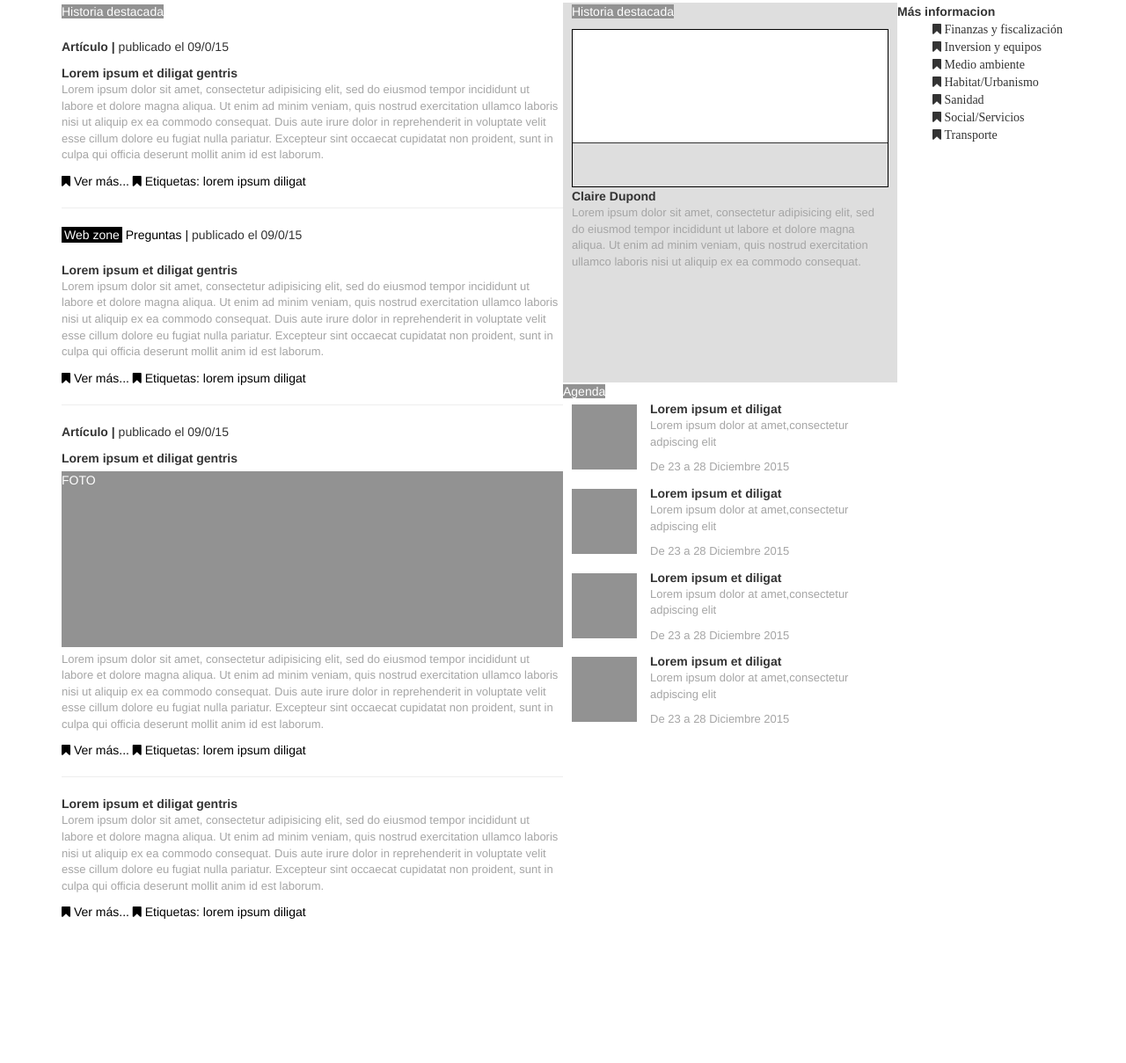
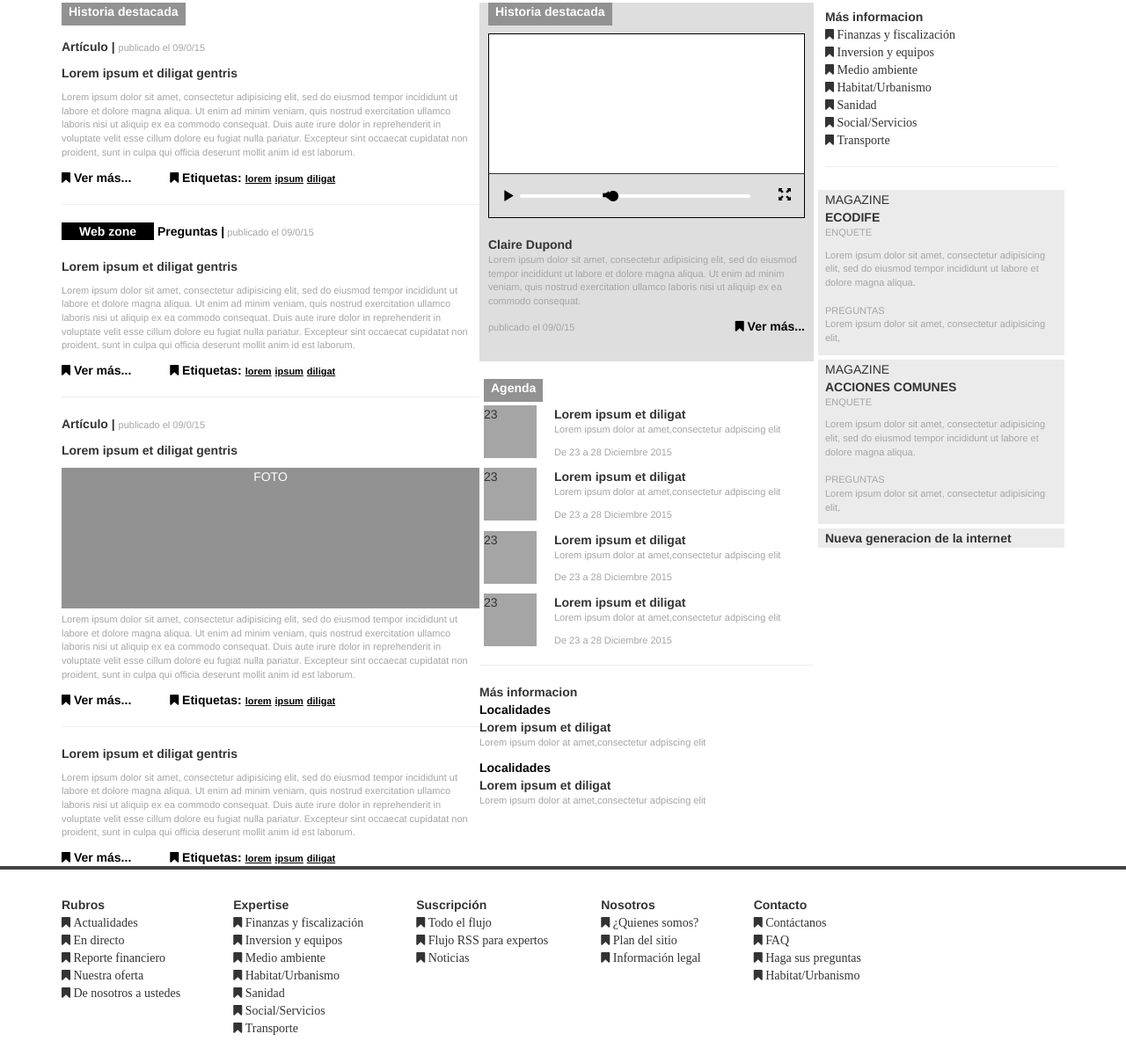
Before and after one commit to Carmenrosacoder/grid-system-bootstrap, a plain HTML site: page Problema/index.html in a window 1280 px wide. Shown: the part 144-1353 px from the top of the page at 88% size. Before the commit the page ends 1191 px from the top, so only its background shows below. Drawn offline with Linux system fonts and the light colour scheme.

Commit message:
finalizado al80%

```diff
--- a/Problema/css/main.css
+++ b/Problema/css/main.css
@@ -1,108 +1,189 @@
 /* Inserta tu código aqui */
+
+
 /*BOOTSTRAP PARCH*/
-.nav-tabs{
+
+.nav-tabs {
     background-color: #D6D6D6;
     border: none;
-    padding:40px 13px 0px 13px;
-
+    padding: 40px 13px 0px 13px;
 }
-.nav-tabs li a{
+.nav-tabs li a {
     color: black;
     font-weight: bold;
     padding: 8px 32px;
 }
-.navbar-collapse{
+.navbar-collapse {
     padding: 0px;
 }
-.container-fluid{
+.container-fluid {
     padding: 0px;
 }
-.navbar-default{
+.navbar-default {
     background-color: transparent;
     border: none;
-
 }
-.navbar-default .navbar-nav>li>a{
+.navbar-default .navbar-nav>li>a {
     color: black;
     font-weight: bold;
 }
-.navbar-default .navbar-brand{
+.navbar-default .navbar-brand {
     color: black;
-
     font-size: 25px;
 }
-
 .btn-default {
     color: black;
     background-color: #D6D6D6;
     border-color: black;
     padding: 1px 13px;
 }
-.form-control{
+.form-control {
     height: 26px;
     padding: 5px 2px;
     border: 1px solid black;
     border-radius: 0px;
 }
+
 /*BOTON*/
-.btn_plomo{
+
+.btn_plomo {
     background-color: #929292;
     color: white;
-    padding: 4px 7px;
-
+    padding: 2px 8px 8px 8px;
 }
-.btn_negro{
+.btn_negro {
     background-color: black;
     color: white;
-    padding: 1px 3px;
+    padding: 2px 20px;
 }
-.text_plomo{
-    color:#A5A5A5;
-    font-size: 13px;
+.text_plomo {
+    color: #A5A5A5;
+    font-size: 11px;
 }
-.row{
+.underline {
+    text-decoration: underline;
+    font-size: 11px;
+}
+.etique {
+    margin-left: 40px;
+    font-style: normal;
+}
+.vermas_right {
+    float: right;
+}
+.row {
     padding: 0px;
     margin: 0px;
-
 }
 .sinpadding [class*="col-"] {
     padding: 0;
 }
-
-.text-white{
+.text-white {
     background-color: white;
     border: 1px solid black;
-	height: 180px;
-	margin: 10px 0px 0px 0px;
+    height: 210px;
+    margin: 15px 0px 0px 0px;
 }
-.backg_plomo{
+.backg_plomo {
     background-color: #DEDEDE;
-padding: 0px 10px 118px 10px;
+    padding: 0px 10px 20px 10px;
 }
-#play_video{
+#play_video {
     height: 50px;
     padding: 0px;
     position: relative;
-	top: 128px;
-	border-top:1px solid;
+    top: 158px;
+    border-top: 1px solid;
 }
-a{
+.barra_video {
+    margin: 15px;
+}
+.time_video {
+    border-radius: 4px;
+    background-color: white;
+    margin: -12px 20px;
+    width: 80%;
+    height: 4px;
+    text-align: center;
+}
+.fa-circle {
+    position: relative;
+    left: 120px;
+}
+.glyphicon-volume-up {
+    position: relative;
+    left: 30%;
+}
+a {
     color: black;
+    font-weight: bold;
 }
-#foto{
+#foto {
     padding: 0px;
-	height: 200px;
+    height: 160px;
     margin: 5px 0px;
+    text-align: center;
 }
-
-
-#fecha{
-	width: 74px;
-	height: 74px;
+.agenda {
+    margin: 0px 5px;
+}
+.dia {
     float: left;
-	margin: 5px 15px 5px 10px;
+    background-color: #A5A5A5;
+    width: 60px;
+    height: 60px;
+    margin-right: 20px;
 }
-.btn_plomo{
+.btns_plomo {
     padding: 0px;
     height: 74px;
 }
+.navbar-collapse.in {
+    overflow-y: hidden;
+}
+.magazine {
+    background-color: #ebebeb;
+}
+.informacion, .magazine {
+    margin: 5px 0px 0px 5px;
+    padding: 1px 8px;
+}
+.info_fa {
+    line-height: 20px;
+    display: block;
+}
+.info_footer {
+    padding: 30px 0px;
+    float: left;
+    margin-right: 70px;
+}
+.separador {
+    width: 100%;
+    background-color: #444444;
+    height: 4px;
+}
+
+/*MEDIA QUERIES*/
+
+@media (min-width:768px) and (max-width:1199px) {
+    .nav-tabs li a {
+        color: black;
+        font-weight: bold;
+        padding: 8px 5px;
+    }
+    .info_footer {
+        margin-right: 40px;
+    }
+}
+@media (min-width:600px) {
+    .navbar-nav {
+        float: right;
+    }
+    .navbar-nav li {
+        float: right;
+    }
+    .navbar-toggle {}
+    .info_footer {
+        margin-right: 60px;
+    }
+}
--- a/Problema/index.html
+++ b/Problema/index.html
@@ -24,21 +24,12 @@
 		<nav class="navbar navbar-default">
 			<div class="container-fluid">
 				<!-- Brand and toggle get grouped for better mobile display -->
-				<div class="navbar-header">
-					<button type="button" class="navbar-toggle collapsed" data-toggle="collapse" data-target="#bs-example-navbar-collapse-1" aria-expanded="false">
-						<span class="sr-only">Toggle navigation</span>
-						<span class="icon-bar"></span>
-						<span class="icon-bar"></span>
-						<span class="icon-bar"></span>
-					</button>
+
 				<a class="navbar-brand" href="#">Site name</a>
-
-				</div>
 				<div class="navbar-right">
 
-					<ul class="nav navbar-nav hidden-xs ">
-						<li><a href="#">Noticias</a></li>
-						<li><a href="#">Enlaces RSS</a></li>
+					<ul class="nav navbar-nav ">
+
 
 						<li>
 							<form class="navbar-form  hidden-md hidden-xs hidden-sm" role="search">
@@ -48,21 +39,37 @@
 								<button type="submit" class="btn btn-default">Buscar</button>
 							</form>
 						</li>
+
+						<li><a href="#"><i class="glyphicon glyphicon-home"></i> Enlaces RSS</a></li>
+						<li><a href="#"><i class="glyphicon glyphicon-home"></i> Noticias</a></li>
 					</ul>
+
+
+
+
+
 
 				</div>
 
 				<!-- Collect the nav links, forms, and other content for toggling -->
 				<!-- /.navbar-collapse -->
 			</div>
-			<div class=" navbar-collapse " id="bs-example-navbar-collapse-1" >
-				<ul class="nav nav-tabs ">
-					<li role="presentation" class="active"><a href="#">Bienvenido</a></li>
-					<li role="presentation"><a href="#">Actualidades</a></li>
-					<li role="presentation"><a href="#">En directo</a></li>
-					<li role="presentation"><a href="#">Reporte financiero</a></li>
-					<li role="presentation"><a href="#">Nuestra oferta</a></li>
-					<li role="presentation"><a href="#">De nosotros a usted</a></li>
+			<button type="button" class="navbar-toggle collapsed " data-toggle="collapse" data-target="#bs-example-navbar-collapse-1" aria-expanded="false">
+				<span class="sr-only">Toggle navigation</span>
+				<span class="icon-bar"></span>
+				<span class="icon-bar"></span>
+				<span class="icon-bar"></span>
+				<span class="icon-bar"></span>
+			</button>
+			<div class=" navbar-collapse " id="bs-example-navbar-collapse-1">
+
+				<ul class="nav nav-tabs   ">
+					<li class="active"><a href="#">Bienvenido</a></li>
+					<li><a href="#">Actualidades</a></li>
+					<li><a href="#">En directo</a></li>
+					<li><a href="#">Reporte financiero</a></li>
+					<li><a href="#">Nuestra oferta</a></li>
+					<li><a href="#">De nosotros a usted</a></li>
 				</ul>
 
 			</div>
@@ -70,159 +77,389 @@
 		</nav>
 		<div class="row">
 
-			<div class="col-lg-6 col-md-6" >
+			<div class="col-lg-5 col-sm-6">
 
 
 
 				<a href="#" class="btn_plomo">Historia destacada</a>
 				</br>
 				</br>
-				<p><strong>Artículo | </strong> <span>publicado el 09/0/15</span></p>
+				<p><strong>Artículo | </strong> <span class="text_plomo">publicado el 09/0/15</span></p>
 				<div class="articulo">
-					<strong>Lorem ipsum et diligat gentris</strong>
+					<p><strong>Lorem ipsum et diligat gentris</strong></p>
+
 					<p class="text_plomo">
 						Lorem ipsum dolor sit amet, consectetur adipisicing elit, sed do eiusmod tempor incididunt ut labore et dolore magna aliqua. Ut enim ad minim veniam, quis nostrud exercitation ullamco laboris nisi ut aliquip ex ea commodo consequat. Duis aute irure dolor
 						in reprehenderit in voluptate velit esse cillum dolore eu fugiat nulla pariatur. Excepteur sint occaecat cupidatat non proident, sunt in culpa qui officia deserunt mollit anim id est laborum.
 					</p>
-					<a href="#" ><i class="fa fa-bookmark"></i> Ver más...</a>
-					<a href="#" ><i class="fa fa-bookmark"></i> Etiquetas:
-						<a href="#">lorem</a>
-						<a href="#">ipsum</a>
-						<a href="#">diligat</a>
+
+
+					<a href="#"><i class="fa fa-bookmark"></i> Ver más...</a>
+					<i class="etique">
+					<a href="#"><i class="fa fa-bookmark" ></i> Etiquetas:
+					<a href="#" class="underline">lorem</a>
+					<a href="#" class="underline">ipsum</a>
+					<a href="#" class="underline">diligat</a>
 					</a>
+					</i>
 
 				</div>
 				<hr>
 				<div class="articulo">
 					<a href="#" class="btn_negro">Web zone</a>
-					<a href="#"> Preguntas |</a><span> publicado el 09/0/15</span>
+					<a href="#"> Preguntas |</a><span class="text_plomo"> publicado el 09/0/15</span>
 					</br>
 					</br>
-					<strong>Lorem ipsum et diligat gentris</strong>
-					<p class="text_plomo">
-						Lorem ipsum dolor sit amet, consectetur adipisicing elit, sed do eiusmod tempor incididunt ut labore et dolore magna aliqua. Ut enim ad minim veniam, quis nostrud exercitation ullamco laboris nisi ut aliquip ex ea commodo consequat. Duis aute irure dolor
-						in reprehenderit in voluptate velit esse cillum dolore eu fugiat nulla pariatur. Excepteur sint occaecat cupidatat non proident, sunt in culpa qui officia deserunt mollit anim id est laborum.
-					</p>
-					<a href="#" ><i class="fa fa-bookmark"></i> Ver más...</a>
-					<a href="#" ><i class="fa fa-bookmark"></i> Etiquetas:
-						<a href="#">lorem</a>
-						<a href="#">ipsum</a>
-						<a href="#">diligat</a>
-					 </a>
-
-				</div>
-				<hr>
-<p><strong>Artículo | </strong> <span>publicado el 09/0/15</span></p>
-				<div class="articulo">
-					<strong>Lorem ipsum et diligat gentris</strong>
-					<div class="btn_plomo" id="foto">
-						FOTO
-
-					</div>
+					<p><strong>Lorem ipsum et diligat gentris</strong></p>
 
 					<p class="text_plomo">
 						Lorem ipsum dolor sit amet, consectetur adipisicing elit, sed do eiusmod tempor incididunt ut labore et dolore magna aliqua. Ut enim ad minim veniam, quis nostrud exercitation ullamco laboris nisi ut aliquip ex ea commodo consequat. Duis aute irure dolor
 						in reprehenderit in voluptate velit esse cillum dolore eu fugiat nulla pariatur. Excepteur sint occaecat cupidatat non proident, sunt in culpa qui officia deserunt mollit anim id est laborum.
 					</p>
-					<a href="#" ><i class="fa fa-bookmark"></i> Ver más...</a>
-					<a href="#" ><i class="fa fa-bookmark"></i> Etiquetas:
-						<a href="#">lorem</a>
-						<a href="#">ipsum</a>
-						<a href="#">diligat</a>
+
+
+					<a href="#"><i class="fa fa-bookmark"></i> Ver más...</a>
+					<i class="etique">
+					<a href="#"><i class="fa fa-bookmark" ></i> Etiquetas:
+					<a href="#" class="underline">lorem</a>
+					<a href="#" class="underline">ipsum</a>
+					<a href="#" class="underline">diligat</a>
 					</a>
+					</i>
+				</div>
+				<hr>
+				<p><strong>Artículo | </strong> <span class="text_plomo">publicado el 09/0/15</span></p>
+				<div class="articulo">
+					<p><strong>Lorem ipsum et diligat gentris</strong></p>
+					<div class="btn_plomo" id="foto">
+
+						FOTO
+
+
+
+					</div>
+
+
+
+					<p class="text_plomo">
+						Lorem ipsum dolor sit amet, consectetur adipisicing elit, sed do eiusmod tempor incididunt ut labore et dolore magna aliqua. Ut enim ad minim veniam, quis nostrud exercitation ullamco laboris nisi ut aliquip ex ea commodo consequat. Duis aute irure dolor
+						in reprehenderit in voluptate velit esse cillum dolore eu fugiat nulla pariatur. Excepteur sint occaecat cupidatat non proident, sunt in culpa qui officia deserunt mollit anim id est laborum.
+					</p>
+
+
+					<a href="#"><i class="fa fa-bookmark"></i> Ver más...</a>
+					<i class="etique">
+					<a href="#"><i class="fa fa-bookmark" ></i> Etiquetas:
+					<a href="#" class="underline">lorem</a>
+					<a href="#" class="underline">ipsum</a>
+					<a href="#" class="underline">diligat</a>
+					</a>
+					</i>
 
 				</div>
 				<hr>
 				<div class="articulo">
-					<strong>Lorem ipsum et diligat gentris</strong>
+					<p><strong>Lorem ipsum et diligat gentris</strong></p>
 					<p class="text_plomo">
 						Lorem ipsum dolor sit amet, consectetur adipisicing elit, sed do eiusmod tempor incididunt ut labore et dolore magna aliqua. Ut enim ad minim veniam, quis nostrud exercitation ullamco laboris nisi ut aliquip ex ea commodo consequat. Duis aute irure dolor
 						in reprehenderit in voluptate velit esse cillum dolore eu fugiat nulla pariatur. Excepteur sint occaecat cupidatat non proident, sunt in culpa qui officia deserunt mollit anim id est laborum.
 					</p>
-					<a href="#" ><i class="fa fa-bookmark"></i> Ver más...</a>
-					<a href="#" ><i class="fa fa-bookmark"></i> Etiquetas:
-						<a href="#">lorem</a>
-						<a href="#">ipsum</a>
-						<a href="#">diligat</a>
+
+
+					<a href="#"><i class="fa fa-bookmark"></i> Ver más...</a>
+					<i class="etique">
+					<a href="#"><i class="fa fa-bookmark" ></i> Etiquetas:
+					<a href="#" class="underline">lorem</a>
+					<a href="#" class="underline">ipsum</a>
+					<a href="#" class="underline">diligat</a>
 					</a>
+					</i>
 
 				</div>
 			</div>
-			<div class="col-lg-4 ">
+			<div class="col-lg-4 col-sm-6 ">
 				<div class="backg_plomo">
 					<a href="#" class="btn_plomo">Historia destacada</a>
 
 					<div class="text-white">
 						<div class="backg_plomo" id="play_video">
 
+							<div class="barra_video">
+
+
+
+								<a href="#"> <i class="glyphicon glyphicon-play"></i></a>
+								<div class="time_video">
+
 								</div>
 
-
-				</div>
-				<strong>Claire Dupond</strong>
-				<p class="text_plomo">
-						Lorem ipsum dolor sit amet, consectetur adipisicing elit, sed do eiusmod tempor incididunt ut labore et dolore magna aliqua. Ut enim ad minim veniam, quis nostrud exercitation ullamco laboris nisi ut aliquip ex ea commodo consequat.</p>
-				</div>
-				<div class="agenda">
-				<a href="#" class="btn_plomo">Agenda</a>
-				<div class="agenda_fecha">
-					<div class="btn_plomo" id="fecha">
-					</div>
-
-						<strong>Lorem ipsum et diligat</strong>
-						<p class="text_plomo">Lorem ipsum dolor at amet,consectetur adpiscing elit</p>
-						<p class="text_plomo">De 23 a 28 Diciembre 2015</p>
-
-				</div>
-				<div class="agenda_fecha">
-					<div class="btn_plomo" id="fecha"></div>
-
-						<strong>Lorem ipsum et diligat</strong>
-						<p class="text_plomo">Lorem ipsum dolor at amet,consectetur adpiscing elit</p>
-						<p class="text_plomo">De 23 a 28 Diciembre 2015</p>
-
-				</div>
-				<div class="agenda_fecha">
-					<div class="btn_plomo" id="fecha"></div>
-
-						<strong>Lorem ipsum et diligat</strong>
-						<p class="text_plomo">Lorem ipsum dolor at amet,consectetur adpiscing elit</p>
-						<p class="text_plomo">De 23 a 28 Diciembre 2015</p>
-
-				</div>
-				<div class="agenda_fecha">
-					<div class="btn_plomo" id="fecha"></div>
-
-						<strong>Lorem ipsum et diligat</strong>
-						<p class="text_plomo">Lorem ipsum dolor at amet,consectetur adpiscing elit</p>
-						<p class="text_plomo">De 23 a 28 Diciembre 2015</p>
-
-				</div>
+								<a href="#"> <i class="fa fa-circle"></i></a>
+								<a href="#"><i class="glyphicon glyphicon-volume-up "></i></a>
+								<a href="#"><i class="glyphicon glyphicon-fullscreen vermas_right "></i></a>
 
 							</div>
 
 
 						</div>
-			<div class="col-lg-2 visible-lg">
+
+
+
+					</div>
+					</br>
+					<strong>Claire Dupond</strong>
+					<p class="text_plomo">
+						Lorem ipsum dolor sit amet, consectetur adipisicing elit, sed do eiusmod tempor incididunt ut labore et dolore magna aliqua. Ut enim ad minim veniam, quis nostrud exercitation ullamco laboris nisi ut aliquip ex ea commodo consequat.</p>
+					<p> <span class="text_plomo">publicado el 09/0/15</span><a href="#" class="vermas_right"><i class="fa fa-bookmark"></i> Ver más...</a></p>
+				</div>
+				</br>
+				<div class="agenda">
+
+					<p><a href="#" class="btn_plomo">Agenda</a></p>
+					<div class="agenda_fecha">
+
+
+						<div class="fechas">
+							<div class="dia">
+								23
+							</div>
+
+
+
+
+							<strong>Lorem ipsum et diligat</strong>
+							<p class="text_plomo">Lorem ipsum dolor at amet,consectetur adpiscing elit</p>
+							<p class="text_plomo">De 23 a 28 Diciembre 2015</p>
+						</div>
+
+					</div>
+					<div class="agenda_fecha">
+
+						<div class="fechas">
+							<div class="dia">
+								23
+							</div>
+
+
+
+
+							<strong>Lorem ipsum et diligat</strong>
+							<p class="text_plomo">Lorem ipsum dolor at amet,consectetur adpiscing elit</p>
+							<p class="text_plomo">De 23 a 28 Diciembre 2015</p>
+						</div>
+
+					</div>
+					<div class="agenda_fecha">
+
+						<div class="fechas">
+							<div class="dia">
+								23
+							</div>
+
+
+
+
+							<strong>Lorem ipsum et diligat</strong>
+							<p class="text_plomo">Lorem ipsum dolor at amet,consectetur adpiscing elit</p>
+							<p class="text_plomo">De 23 a 28 Diciembre 2015</p>
+						</div>
+
+					</div>
+					<div class="agenda_fecha">
+
+						<div class="fechas">
+							<div class="dia">
+								23
+							</div>
+
+
+
+
+							<strong>Lorem ipsum et diligat</strong>
+							<p class="text_plomo">Lorem ipsum dolor at amet,consectetur adpiscing elit</p>
+							<p class="text_plomo">De 23 a 28 Diciembre 2015</p>
+						</div>
+
+					</div>
+
+				</div>
+				<hr>
+				<strong>Más informacion</strong></br>
+				<a href="#">Localidades</a></br>
+				<strong>Lorem ipsum et diligat</strong>
+				<p class="text_plomo">Lorem ipsum dolor at amet,consectetur adpiscing elit</p>
+				<a href="#">Localidades</a></br>
+				<strong>Lorem ipsum et diligat</strong>
+				<p class="text_plomo">Lorem ipsum dolor at amet,consectetur adpiscing elit</p>
+
+
+
+			</div>
+			<div class="col-lg-3 visible-lg">
+				<div class="informacion">
+
+
 					<strong>Más informacion</strong>
 					</br>
-			<ul>
-
-					<i class="fa fa-bookmark">  Finanzas y fiscalización</i>
-
-				<i class="fa fa-bookmark">  Inversion y equipos</i>
-					<i class="fa fa-bookmark">  Medio ambiente</i>
-					<i class="fa fa-bookmark">  Habitat/Urbanismo</i>
-					<i class="fa fa-bookmark">  Sanidad</i>
-					<i class="fa fa-bookmark">  Social/Servicios</i>
-					<i class="fa fa-bookmark">  Transporte</i>
 
 
-</ul>
+					<i class="fa fa-bookmark info_fa">  Finanzas y fiscalización</i>
+					<i class="fa fa-bookmark info_fa">  Inversion y equipos</i>
+					<i class="fa fa-bookmark info_fa">  Medio ambiente</i>
+					<i class="fa fa-bookmark info_fa">  Habitat/Urbanismo</i>
+					<i class="fa fa-bookmark info_fa">  Sanidad</i>
+					<i class="fa fa-bookmark info_fa">  Social/Servicios </i>
+					<i class="fa fa-bookmark info_fa">  Transporte</i>
+
+
+
+					<hr>
+				</div>
+
+				<div class="magazine">
+					MAGAZINE
+					</br>
+					<strong>ECODIFE</strong>
+					<p class="text_plomo">
+						ENQUETE
+					</p>
+					<p class="text_plomo">
+						Lorem ipsum dolor sit amet, consectetur adipisicing elit, sed do eiusmod tempor incididunt ut labore et dolore magna aliqua.
+						</br>
+						</br>
+						PREGUNTAS</br>
+						Lorem ipsum dolor sit amet, consectetur adipisicing elit,
+					</p>
+
+
+				</div>
+				<div class="magazine">
+					MAGAZINE
+					</br>
+					<strong>ACCIONES COMUNES</strong>
+					<p class="text_plomo">
+						ENQUETE
+					</p>
+					<p class="text_plomo">
+						Lorem ipsum dolor sit amet, consectetur adipisicing elit, sed do eiusmod tempor incididunt ut labore et dolore magna aliqua.
+						</br>
+						</br>
+						PREGUNTAS</br>
+						Lorem ipsum dolor sit amet, consectetur adipisicing elit,
+					</p>
+
+
+				</div>
+				<div class="magazine">
+
+					<strong>Nueva generacion de la internet</strong>
+
+
+				</div>
 			</div>
 		</div>
 
 	</div>
+	<div class="separador">
+
+	</div>
+	<footer>
+		<div class="container">
+
+
+			<div class=" info_footer">
+
+
+				<strong>Rubros</strong>
+				</br>
+
+
+				<i class="fa fa-bookmark info_fa">  Actualidades</i>
+
+				<i class="fa fa-bookmark info_fa">  En directo</i>
+				<i class="fa fa-bookmark info_fa">  Reporte financiero</i>
+				<i class="fa fa-bookmark info_fa">  Nuestra oferta</i>
+				<i class="fa fa-bookmark info_fa">  De nosotros a ustedes</i>
+
+
+
+
+
+			</div>
+			<div class=" info_footer visible-lg">
+
+
+				<strong>Expertise</strong>
+				</br>
+
+
+				<i class="fa fa-bookmark info_fa">  Finanzas y fiscalización</i>
+
+				<i class="fa fa-bookmark info_fa">  Inversion y equipos</i>
+				<i class="fa fa-bookmark info_fa">  Medio ambiente</i>
+				<i class="fa fa-bookmark info_fa">  Habitat/Urbanismo</i>
+				<i class="fa fa-bookmark info_fa">  Sanidad</i>
+				<i class="fa fa-bookmark info_fa">  Social/Servicios </i>
+				<i class="fa fa-bookmark info_fa">  Transporte</i>
+
+
+
+
+			</div>
+			<div class=" info_footer">
+
+
+				<strong>Suscripción</strong>
+				</br>
+
+
+				<i class="fa fa-bookmark info_fa">  Todo el flujo</i>
+
+				<i class="fa fa-bookmark info_fa"> Flujo RSS para expertos</i>
+				<i class="fa fa-bookmark info_fa"> Noticias</i>
+
+
+
+
+
+			</div>
+			<div class=" info_footer">
+
+
+				<strong>Nosotros</strong>
+				</br>
+
+
+				<i class="fa fa-bookmark info_fa">  ¿Quienes somos?</i>
+
+				<i class="fa fa-bookmark info_fa">  Plan del sitio</i>
+				<i class="fa fa-bookmark info_fa">  Información legal</i>
+
+
+
+
+
+			</div>
+			<div class=" info_footer">
+
+
+				<strong>Contacto</strong>
+				</br>
+
+
+				<i class="fa fa-bookmark info_fa">  Contáctanos</i>
+
+				<i class="fa fa-bookmark info_fa">  FAQ</i>
+				<i class="fa fa-bookmark info_fa">  Haga sus preguntas</i>
+				<i class="fa fa-bookmark info_fa">  Habitat/Urbanismo</i>
+
+
+
+
+
+			</div>
+		</div>
+
+	</footer>
 	<!-- Inserta tu código aqui -->
 
 	<!-- Incluir todos tus scripts apartir de este punto -->
```
Lines whose indentation alone changed are shown as unchanged.
